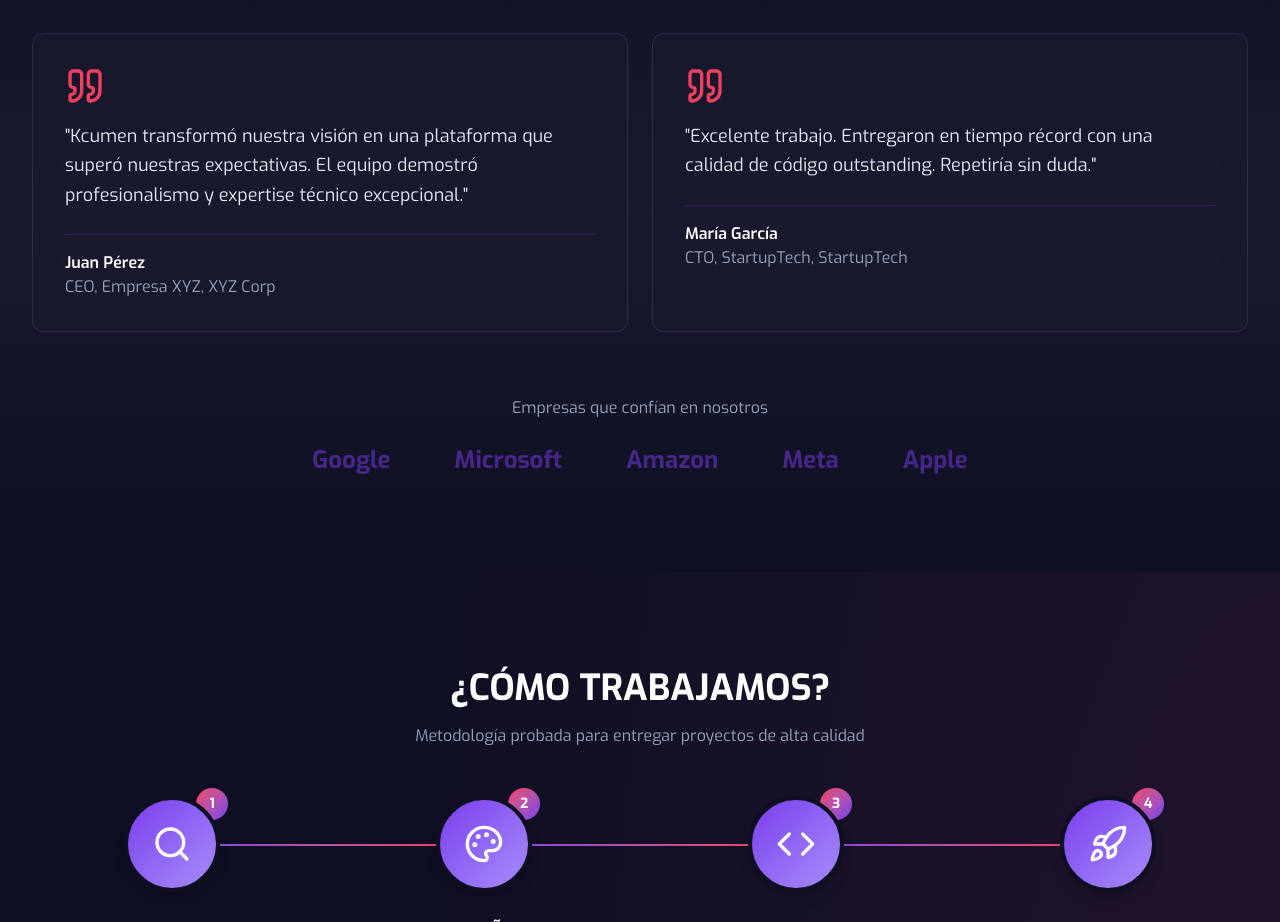
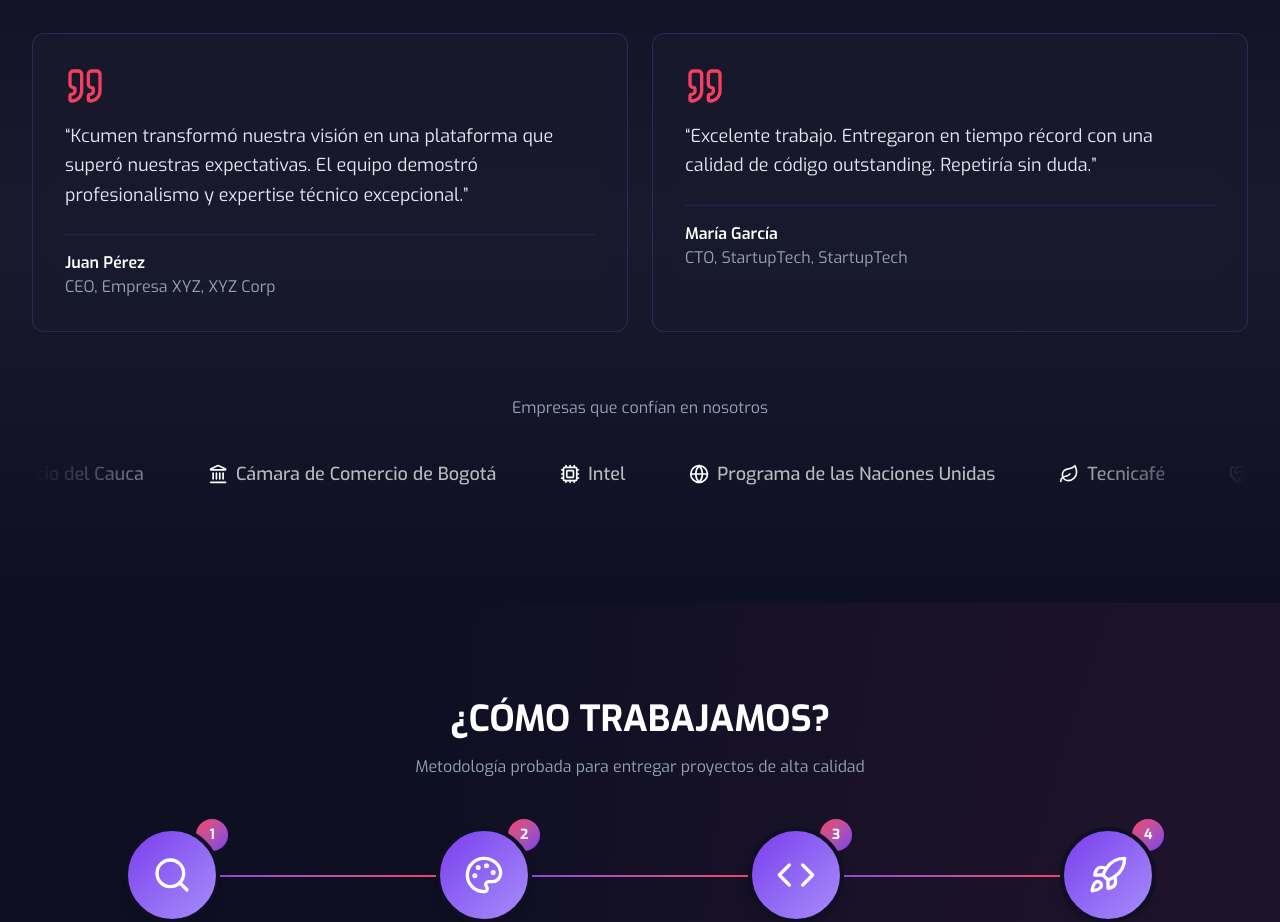
Before and after one commit to kcumen/kcumen-web-2026, a Next.js app: page / in a window 1280 px wide. Shown: the part 4160-5082 px from the top of the page. Built offline with nearby package versions, Linux system fonts and the light colour scheme; no server answers.

Commit message:
feat: use CSS mask for true transparent fade in marquee

```diff
--- a/src/app/globals.css
+++ b/src/app/globals.css
@@ -282,3 +282,24 @@ html {
 .custom-scrollbar::-webkit-scrollbar-thumb:hover {
   background: rgba(168, 85, 247, 0.7);
 }
+
+@keyframes marquee-right {
+  0% {
+    transform: translateX(0%);
+  }
+  100% {
+    transform: translateX(-50%);
+  }
+}
+
+.animate-marquee-right {
+  display: inline-block;
+  min-width: max-content;
+  animation: marquee-right 60s linear infinite;
+}
+
+/* Smooth fade mask for marquee */
+.marquee-fade {
+  mask-image: linear-gradient(to right, transparent, black 15%, black 85%, transparent);
+  -webkit-mask-image: linear-gradient(to right, transparent, black 15%, black 85%, transparent);
+}
--- a/src/components/Testimonios.tsx
+++ b/src/components/Testimonios.tsx
@@ -1,6 +1,6 @@
 "use client";
 
-import { Quote } from "lucide-react";
+import { Quote, Building2, Landmark, Cpu, Globe, Leaf, Handshake, FlaskConical, GraduationCap, ShoppingBag } from "lucide-react";
 
 const testimonios = [
   {
@@ -17,7 +17,24 @@ const testimonios = [
   },
 ];
 
-const clientes = ["Google", "Microsoft", "Amazon", "Meta", "Apple"];
+// ─── Real client / partner logos (icon + name in white) ──────────────────────
+const LOGO_BRANDS = [
+  { name: 'Zasca Cauca', icon: <Building2 className="h-5 w-5 text-white" /> },
+  { name: 'Cámara de Comercio del Cauca', icon: <Landmark className="h-5 w-5 text-white" /> },
+  { name: 'Cámara de Comercio de Bogotá', icon: <Landmark className="h-5 w-5 text-white" /> },
+  { name: 'Intel', icon: <Cpu className="h-5 w-5 text-white" /> },
+  { name: 'Programa de las Naciones Unidas', icon: <Globe className="h-5 w-5 text-white" /> },
+  { name: 'Tecnicafé', icon: <Leaf className="h-5 w-5 text-white" /> },
+  { name: 'USAID', icon: <Handshake className="h-5 w-5 text-white" /> },
+  { name: 'Naciones Unidas Colombia', icon: <Globe className="h-5 w-5 text-white" /> },
+  { name: 'MinTIC Colombia', icon: <Cpu className="h-5 w-5 text-white" /> },
+  { name: 'MinCiencias', icon: <FlaskConical className="h-5 w-5 text-white" /> },
+  { name: 'SENA', icon: <GraduationCap className="h-5 w-5 text-white" /> },
+  { name: 'UNAD', icon: <GraduationCap className="h-5 w-5 text-white" /> },
+  { name: 'MinAgricultura', icon: <Leaf className="h-5 w-5 text-white" /> },
+  { name: 'Federación de Cafeteros de Colombia', icon: <ShoppingBag className="h-5 w-5 text-white" /> },
+  { name: 'FAO', icon: <Globe className="h-5 w-5 text-white" /> },
+];
 
 export default function Testimonios() {
   return (
@@ -45,7 +62,7 @@ export default function Testimonios() {
             >
               <Quote className="w-10 h-10 text-[#F43F5E] mb-4" />
               <p className="text-[#E2E8F0] text-lg leading-relaxed mb-6">
-                "{testimonio.texto}"
+                &ldquo;{testimonio.texto}&rdquo;
               </p>
               <div className="border-t border-[#7C3AED]/20 pt-4">
                 <p className="font-semibold text-white">
@@ -59,19 +76,22 @@ export default function Testimonios() {
           ))}
         </div>
 
-        {/* Client Logos */}
+        {/* Client Logos with Icons */}
         <div className="text-center">
           <p className="text-[#94A3B8] mb-6">Empresas que confían en nosotros</p>
-          <div className="flex flex-wrap justify-center items-center gap-8 md:gap-16">
-            {clientes.map((cliente, index) => (
-              <div
-                key={index}
-                className="text-2xl font-bold text-[#7C3AED]/50 hover:text-[#A78BFA] transition-colors cursor-pointer"
-                style={{ fontFamily: "var(--font-heading)" }}
-              >
-                {cliente}
-              </div>
-            ))}
+          <div className="relative overflow-hidden py-4 marquee-fade">
+            <div className="whitespace-nowrap animate-marquee-right">
+              {[...LOGO_BRANDS, ...LOGO_BRANDS].map((brand, index) => (
+                <span
+                  key={`${brand.name}-${index}`}
+                  className="inline-flex items-center gap-2 mx-6 md:mx-8 text-base md:text-lg font-medium text-white/70 hover:text-white transition-colors"
+                  style={{ fontFamily: "var(--font-heading)" }}
+                >
+                  {brand.icon}
+                  <span>{brand.name}</span>
+                </span>
+              ))}
+            </div>
           </div>
         </div>
       </div>
```
